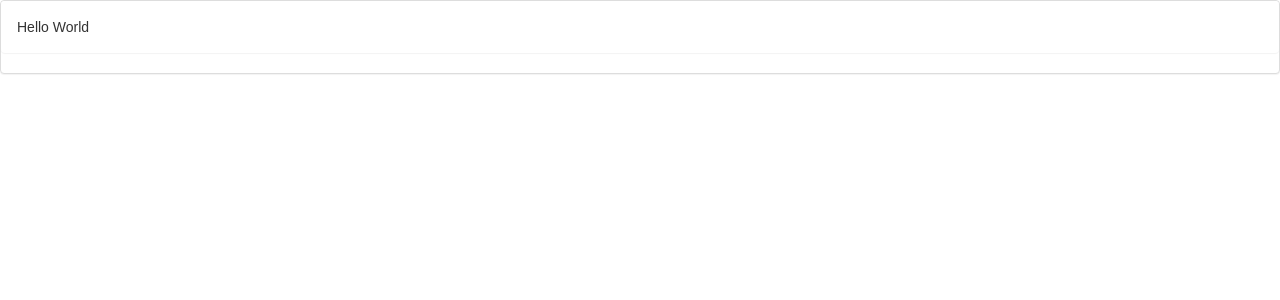
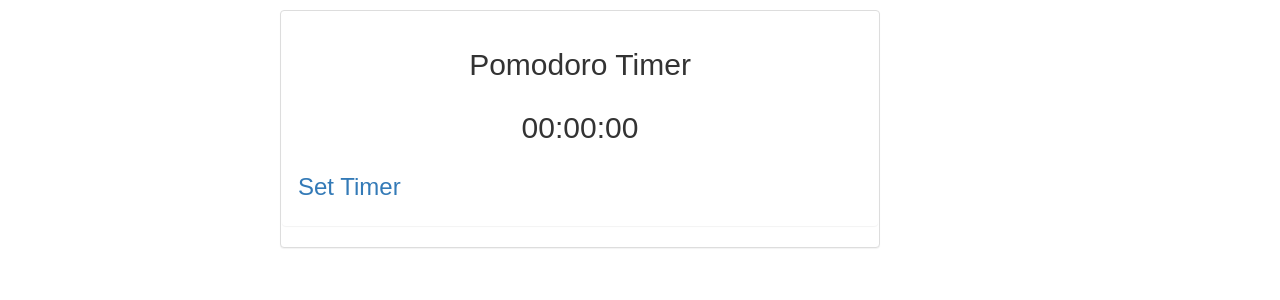
Before and after one commit to kanhegaonkarsaurabh/react-pomodoro, a React (Create React App) app in the folder pomodoro/: page / in a window 1280 px wide. Shown: the top 300 px of the page. Built offline with nearby package versions, Linux system fonts and the light colour scheme.

Commit message:
Initial labels and layout done

```diff
--- a/pomodoro/src/App.css
+++ b/pomodoro/src/App.css
@@ -0,0 +1,11 @@
+.app-content {
+  width : 600px;
+  margin: 10px;
+  margin-left: 280px;
+  padding : 1px;
+}
+
+.text-content {
+  font-size: 1.8em;
+  padding-left: 200px;
+}
--- a/pomodoro/src/App.js
+++ b/pomodoro/src/App.js
@@ -4,11 +4,22 @@ import './App.css';
 class App extends Component {
   render() {
     return (
-      <div className = "panel panel-default">
-        <div className = "panel panel-body">
-        Hello World
+        <div className="panel panel-default app-content center-block">
+          <div className="panel panel-body ">
+            <div className="container-fluid">
+              <div className="row">
+                <h2 className="text-center">Pomodoro Timer</h2>
+              </div>
+              <div className="row">
+                <h2 className="text-center">00:00:00</h2>
+              </div>
+              <div className="row">
+                <h3 className="text-primary">Set Timer</h3>
+              </div>
+            </div>
+          </div>
         </div>
-      </div>
+
     );
   }
 }
```
